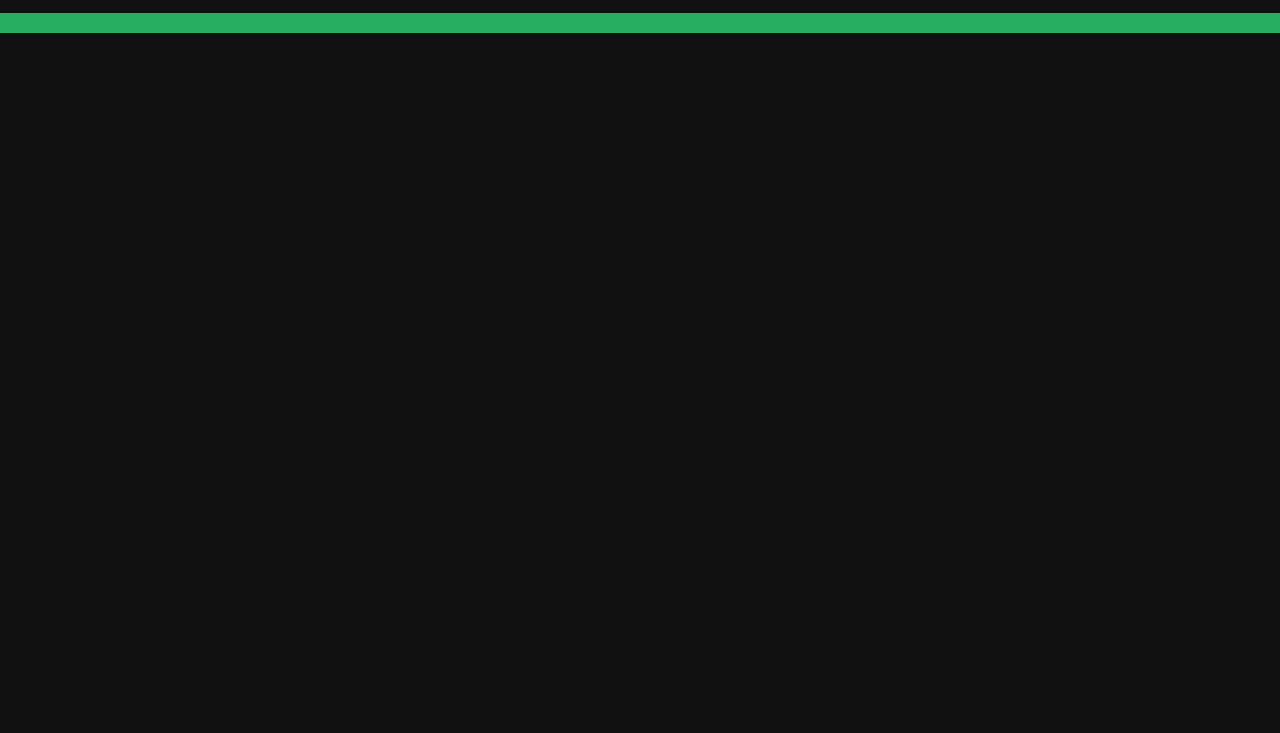
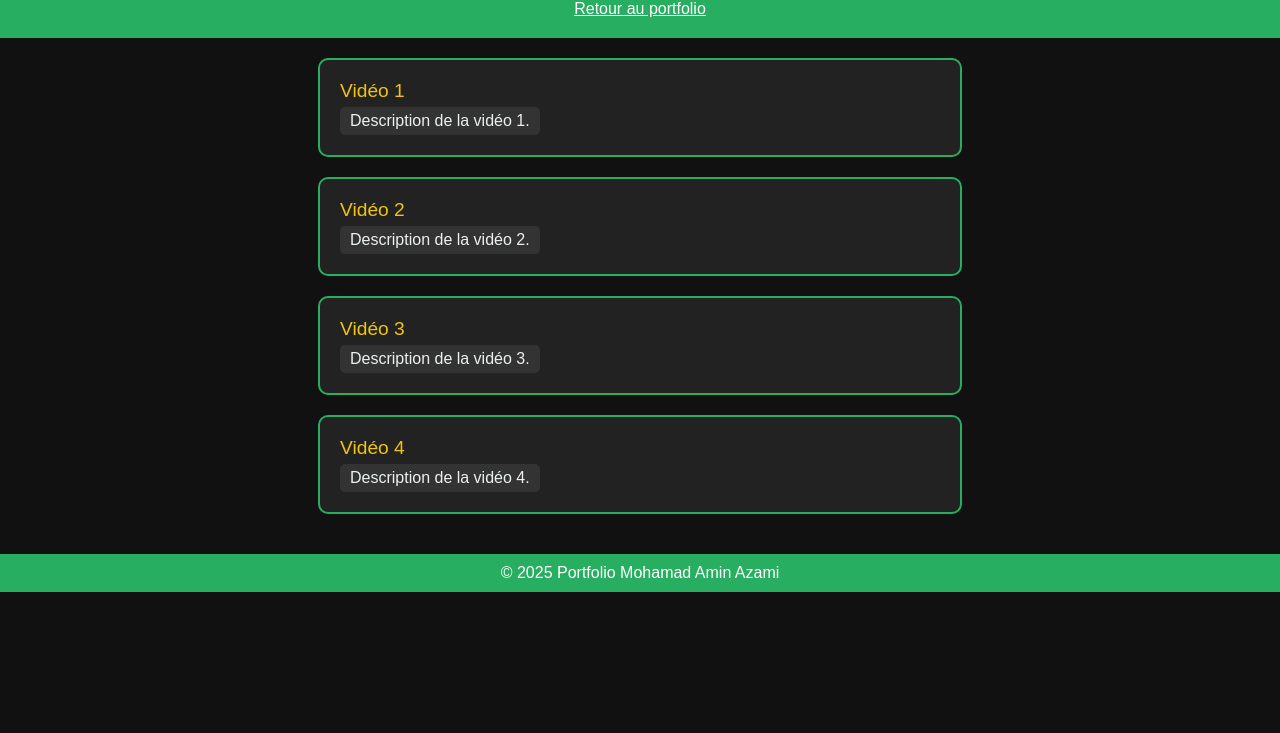
Before and after one commit to azami8157-sketch/portfolio, a plain HTML site: page youtube.html in a window 1280 px wide. Shown: the part 67-800 px from the top of the page. Drawn offline with Linux system fonts and the light colour scheme.

Commit message:
Update youtube.html

```diff
--- a/youtube.html
+++ b/youtube.html
@@ -1,27 +1,53 @@
 <!DOCTYPE html>
 <html lang="fr">
 <head>
-  <meta charset="UTF-8">
-  <meta name="viewport" content="width=device-width, initial-scale=1.0">
-  <title>Portfolio YouTube</title>
-  <link rel="stylesheet" href="style.css"> <!-- استایل اصلی سایت -->
+<meta charset="UTF-8">
+<meta name="viewport" content="width=device-width, initial-scale=1.0">
+<title>Portfolio YouTube</title>
+<link rel="stylesheet" href="style.css">
 </head>
 <body>
 
-  <!-- هدر سایت -->
-  <header>
-    <!-- محتویات هدر قبلی سایتت -->
-  </header>
+<header>
+  <h1>Portfolio YouTube</h1>
+  <a href="index.html">Retour au portfolio</a>
+</header>
 
-  <!-- محتوای اصلی صفحه -->
-  <main>
-    <!-- قبلاً این صفحه فقط متن یا محتوای ساده داشت، بدون بلوک ویدیو -->
-  </main>
+<main>
 
-  <!-- فوتر سایت -->
-  <footer>
-    <!-- محتویات فوتر قبلی سایتت -->
+  <div class="site-box">
+    <div>
+      <a href="#" target="_blank">Vidéo 1</a>
+      <div class="site-info">Description de la vidéo 1.</div>
+    </div>
+  </div>
+
+  <div class="site-box">
+    <div>
+      <a href="#" target="_blank">Vidéo 2</a>
+      <div class="site-info">Description de la vidéo 2.</div>
+    </div>
+  </div>
+
+  <div class="site-box">
+    <div>
+      <a href="#" target="_blank">Vidéo 3</a>
+      <div class="site-info">Description de la vidéo 3.</div>
+    </div>
+  </div>
+
+  <div class="site-box">
+    <div>
+      <a href="#" target="_blank">Vidéo 4</a>
+      <div class="site-info">Description de la vidéo 4.</div>
+    </div>
+  </div>
+
+  <footer class="section-footer">
+    © 2025 Portfolio Mohamad Amin Azami
   </footer>
+
+</main>
 
 </body>
 </html>
```
